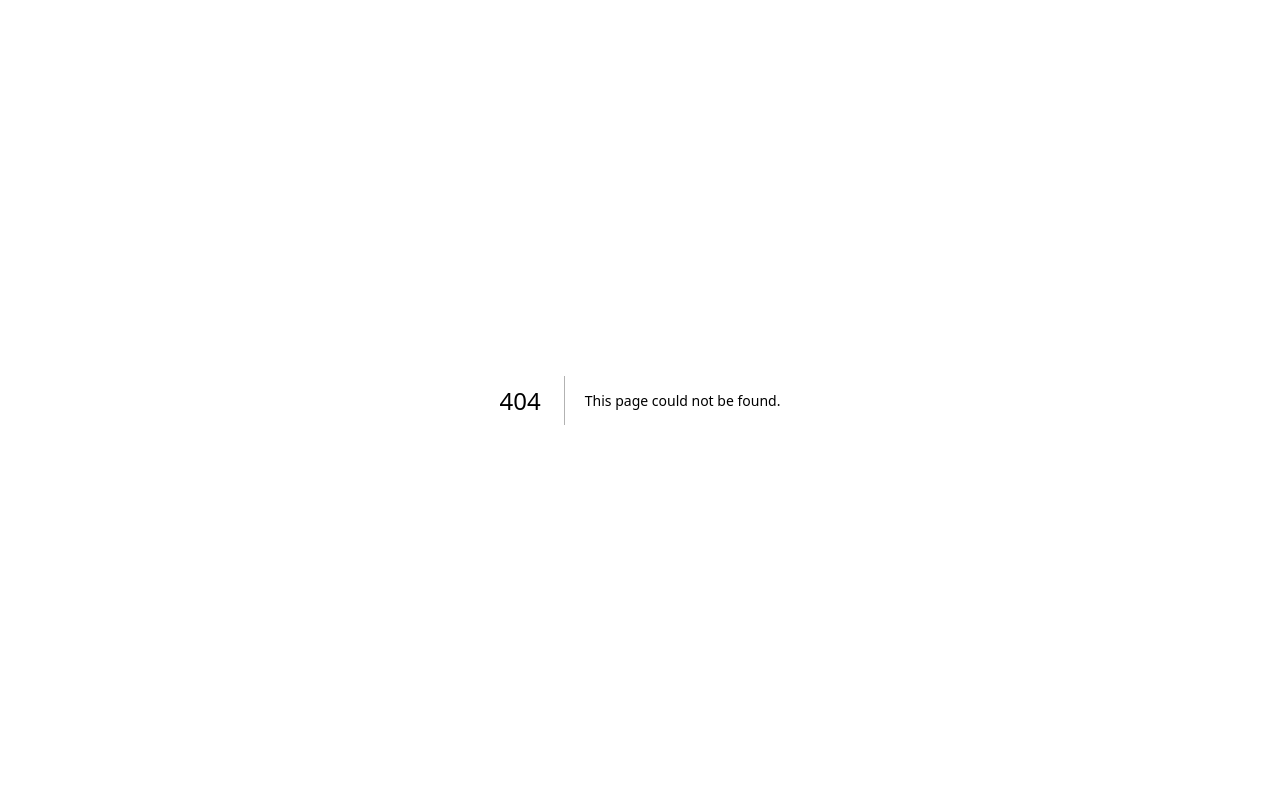
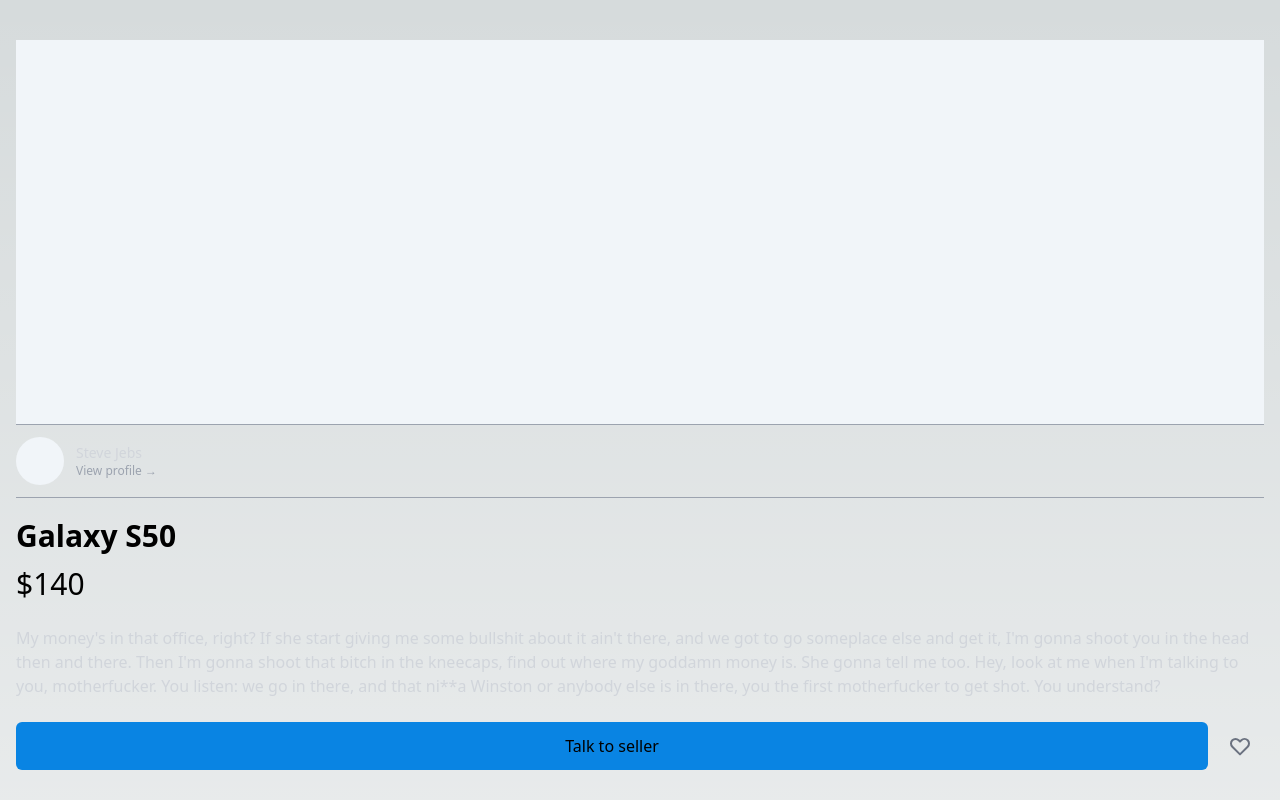
Before and after one commit to Stilllee/carrot-market, a Next.js app: page /items/1 in a window 1280 px wide. Before the commit this address had no page. Shown: the top 800 px of the page. Built offline with nearby package versions, Linux system fonts and the light colour scheme.

Commit message:
#5.4 Item Detail

```diff
--- a/pages/enter.tsx
+++ b/pages/enter.tsx
@@ -48,24 +48,24 @@
             {method === "email" ? (
               <input
                 type="email"
-                className="w-full px-3 py-2 placeholder-gray-400 bg-black border border-gray-100 rounded-md shadow-sm appearance-none focus:ring-[#0984e3] focus:outline-none focue:border-[#0984e3]"
+                className="w-full px-3 py-2 placeholder-gray-400 bg-black border border-gray-100 rounded-md shadow-sm shadow-white appearance-none focus:ring-[#0984e3] focus:outline-none focue:border-[#0984e3]"
                 required
               />
             ) : null}
             {method === "phone" ? (
-              <div className="flex rounded-md shadow-sm">
-                <span className="flex items-center justify-center px-3 text-sm text-gray-400 border border-r-0 select-none rounded-l-md">
+              <div className="flex rounded-md shadow-sm shadow-white">
+                <span className="flex items-center justify-center px-3 text-sm text-gray-400 border border-r-0 shadow-sm select-none rounded-l-md shadow-white">
                   +82
                 </span>
                 <input
-                  className="w-full px-3 py-2 placeholder-gray-400 bg-black border border-gray-100 rounded-md rounded-l-none shadow-sm appearance-none focus:ring-[#0984e3] focus:outline-none focue:border-[#0984e3]"
+                  className="w-full px-3 py-2 placeholder-gray-400 bg-black border border-gray-100 rounded-md rounded-l-none shadow-white shadow-sm appearance-none focus:ring-[#0984e3] focus:outline-none focue:border-[#0984e3]"
                   type="number"
                   required
                 />
               </div>
             ) : null}
           </div>
-          <button className="mt-5 bg-[#0984e3] py-2 px-4 hover:bg-[#0069b9] border-transparent rounded-md shadow-sm text-sm focus:ring-2 focus:ring-offset-2 focus:ring-[#0984e3] focus:outline-none ">
+          <button className="transition-colors mt-5 bg-[#0984e3] py-2 px-4 hover:bg-[#0069b9] border-transparent rounded-md shadow-sm shadow-white text-sm focus:ring-2 focus:ring-offset-black focus:ring-offset-2 focus:ring-[#0984e3] focus:outline-none ">
             {method === "email" ? "Get login link" : null}
             {method === "phone" ? "Get one-time password" : null}
           </button>
@@ -80,7 +80,7 @@
             </div>
           </div>
           <div className="grid grid-cols-2 gap-3 mt-2">
-            <button className="flex items-center justify-center px-4 py-2 text-sm text-gray-500 bg-black border border-gray-400 rounded-md shadow-sm hover:bg-white hover:text-[#0984e3]">
+            <button className="transition-colors flex items-center justify-center px-4 py-2 text-sm text-gray-500 bg-black border border-gray-400 rounded-md shadow-sm shadow-white hover:bg-white hover:text-[#0984e3]">
               <svg
                 className="w-5 h-5"
                 aria-hidden="true"
@@ -90,7 +90,7 @@
                 <path d="M6.29 18.251c7.547 0 11.675-6.253 11.675-11.675 0-.178 0-.355-.012-.53A8.348 8.348 0 0020 3.92a8.19 8.19 0 01-2.357.646 4.118 4.118 0 001.804-2.27 8.224 8.224 0 01-2.605.996 4.107 4.107 0 00-6.993 3.743 11.65 11.65 0 01-8.457-4.287 4.106 4.106 0 001.27 5.477A4.073 4.073 0 01.8 7.713v.052a4.105 4.105 0 003.292 4.022 4.095 4.095 0 01-1.853.07 4.108 4.108 0 003.834 2.85A8.233 8.233 0 010 16.407a11.616 11.616 0 006.29 1.84" />
               </svg>
             </button>
-            <button className="flex items-center justify-center px-4 py-2 text-sm text-gray-500 bg-black border border-gray-400 rounded-md shadow-sm hover:bg-white hover:text-[#0984e3]">
+            <button className="transition-colors flex items-center justify-center px-4 py-2 text-sm text-gray-500 bg-black border border-gray-400 rounded-md shadow-sm shadow-white hover:bg-white hover:text-[#0984e3]">
               <svg
                 className="w-5 h-5"
                 aria-hidden="true"
--- /dev/null
+++ b/pages/items/[id].tsx
@@ -0,0 +1,68 @@
+import type { NextPage } from "next";
+
+const ItemDetail: NextPage = () => {
+  return (
+    <div className="px-4 py-10">
+      <div className="mb-8">
+        <div className="h-96 bg-slate-100" />
+        <div className="flex items-center py-3 space-x-3 border-t border-b border-gray-400 cursor-pointer">
+          <div className="w-12 h-12 rounded-full bg-slate-100" />
+          <div>
+            <p className="text-sm text-gray-300">Steve Jebs</p>
+            <p className="text-xs text-gray-400">View profile &rarr;</p>
+          </div>
+        </div>
+        <div className="mt-5">
+          <h1 className="text-3xl font-bold">Galaxy S50</h1>
+          <span className="block mt-3 text-3xl">$140</span>
+          <p className="my-6 text-gray-300">
+            My money&apos;s in that office, right? If she start giving me some
+            bullshit about it ain&apos;t there, and we got to go someplace else
+            and get it, I&apos;m gonna shoot you in the head then and there.
+            Then I&apos;m gonna shoot that bitch in the kneecaps, find out where
+            my goddamn money is. She gonna tell me too. Hey, look at me when
+            I&apos;m talking to you, motherfucker. You listen: we go in there,
+            and that ni**a Winston or anybody else is in there, you the first
+            motherfucker to get shot. You understand?
+          </p>
+          <div className="flex items-center justify-between space-x-2">
+            <button className="transition-colors flex-1 bg-[#0984e3] py-3 rounded-md focus:outline-none focus:ring-2 focus:ring-offset-2 focus:ring-offset-black focus:ring-[#0984e3] hover:bg-[#0069b9]">
+              Talk to seller
+            </button>
+            <button className="flex items-center justify-center p-3 hover:bg-white hover:text-[#0984e3] text-gray-500 rounded-md transition-colors">
+              <svg
+                className="w-6 h-6 "
+                xmlns="http://www.w3.org/2000/svg"
+                fill="none"
+                viewBox="0 0 24 24"
+                stroke="currentColor"
+                aria-hidden="true"
+              >
+                <path
+                  strokeLinecap="round"
+                  strokeLinejoin="round"
+                  strokeWidth="2"
+                  d="M4.318 6.318a4.5 4.5 0 000 6.364L12 20.364l7.682-7.682a4.5 4.5 0 00-6.364-6.364L12 7.636l-1.318-1.318a4.5 4.5 0 00-6.364 0z"
+                />
+              </svg>
+            </button>
+          </div>
+        </div>
+      </div>
+      <div>
+        <h2 className="text-2xl font-bold">Similar items</h2>
+        <div className="grid grid-cols-2 gap-4">
+          {[1, 2, 3, 4, 5, 6].map((_, i) => (
+            <div key={i}>
+              <div className="w-full h-56 mt-6 mb-4 bg-slate-100" />
+              <h3 className="-mb-1 text-gray-300">Galaxy S60</h3>
+              <span className="text-mss">$6</span>
+            </div>
+          ))}
+        </div>
+      </div>
+    </div>
+  );
+};
+
+export default ItemDetail;
```
Also changed, not shown: 1 other file (tests, documents, lock files or other folders).
